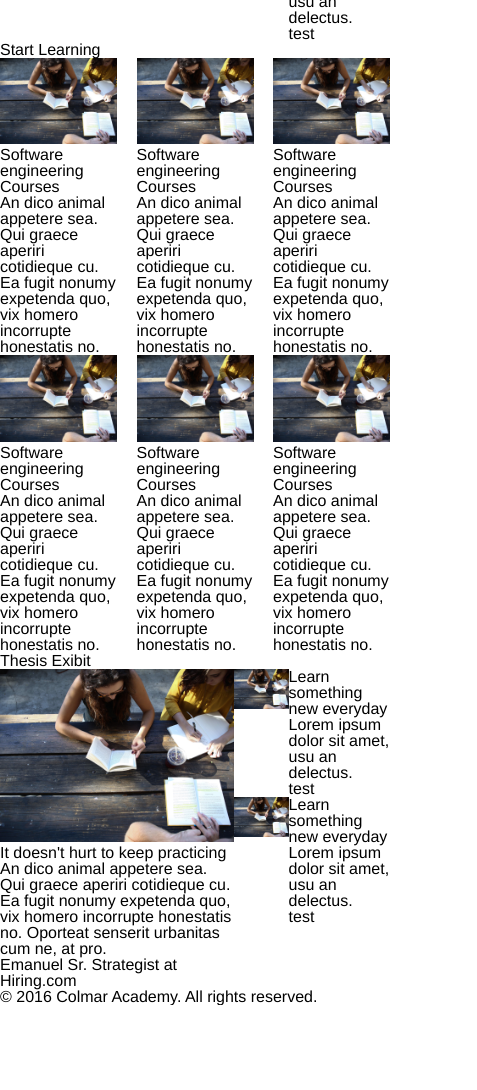
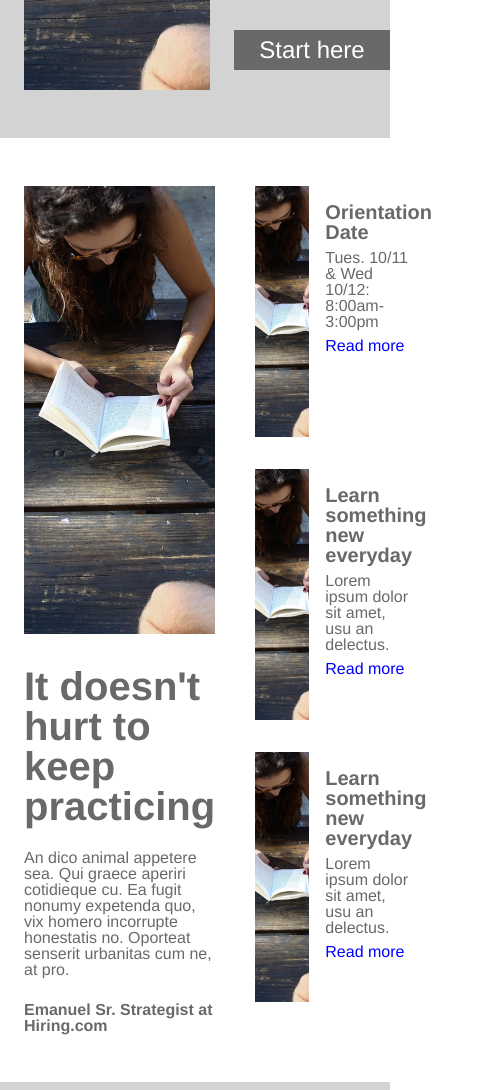
Before and after one commit to 15ambh/ColmarAcademy, a plain HTML site: page index.html in a window 390 px wide. Shown: the part 582-1672 px from the top of the page, 477 px wide, since content can reach past the window. Before the commit the page ends 1587 px from the top, so only its background shows below. Drawn offline with Linux system fonts and the light colour scheme.

Commit message:
Partially done.

```diff
--- a/index.html
+++ b/index.html
@@ -4,6 +4,7 @@
     <meta charset="utf-8">
     <title>Colmar Academy</title>
     <link rel="stylesheet" type="text/css"  href="resources/css/reset.css">
+    <link rel="icon" href="./resources/favicon/favicon.ico" type="image/x-icon">
     <link rel="stylesheet" type="text/css"  href="resources/css/style.css">
   </head>
   <body>
@@ -20,51 +21,50 @@
       </ul>
     </header>
 
-
     <!-- First Container -->
-    <div class="card large" id="one">
-      <div class="media section">
-          <img src="./resources/images/banner.jpg" alt="Peole studying at wooden picnic table.">
+    <div class="card" id="one">
+      <div class="media ">
+        <div class="image">
+        </div>
       </div>
-      <div class="content section">
-        <div class="">
+      <div class="content">
+        <div class="group">
           <h1>Learn something new everyday</h1>
-          <p>Lorem ipsum dolor sit amet, usu an delectus.</p>
-          <div class="">
-          </div>
-          test
+          <h3>Lorem ipsum dolor sit amet, usu an delectus.</h3>
+          <div class="button">
+          Start here
           </div>
         </div>
       </div>
+    </div>  <!-- End of first container -->
 
       <!-- Second Container -->
-      <div class="card large" id="two">
+      <div class="card " id="two">
 
 
-        <div class="media section">  <!-- left Side of Second Container -->
-          <img src="./resources/images/banner.jpg" alt="Peole studying at wooden picnic table.">
+
+        <div class="media">  <!-- left Side of Second Container -->
+          <div class="image large">
+          </div>
           <h2>It doesn't hurt to keep practicing</h2>
           <p>An dico animal appetere sea. Qui graece aperiri cotidieque cu. Ea fugit nonumy expetenda quo, vix homero incorrupte honestatis no. Oporteat senserit urbanitas cum ne, at pro.</p>
-          <div class="">Emanuel Sr. Strategist at Hiring.com
+          <div><strong>Emanuel Sr. Strategist at Hiring.com</strong>
           </div>
         </div>
 
-        <div class="content section"><!-- Right Side of Second Container -->
+        <div class="content"><!-- Right Side of Second Container -->
 
           <!-- Small content item 1 -->
           <div class="card small">
-            <div class="media section"><!-- left Side of Item 1 -->
-                <img src="./resources/images/banner.jpg" alt="Peole studying at wooden picnic table.">
+            <div class="media"><!-- left Side of Item 1 -->
+              <div class="image">
+              </div>
             </div>
-
-            <div class="content section"><!-- Right Side of Item 1 -->
-              <div class="">
-                <h1>Learn something new everyday</h1>
-                <p>Lorem ipsum dolor sit
-                  amet, usu an delectus.</p>
-                <div class="">
-                  test
-                </div>
+            <div class="content"><!-- Right Side of Item 1 -->
+              <div class="smallgroup">
+                <h4>Orientation Date</h4>
+                <p>Tues. 10/11 & Wed 10/12: 8:00am-3:00pm</p>
+                <a href="#">Read more</a>
               </div>
             </div>
           </div> <!-- End of Item 1-->
@@ -72,18 +72,16 @@
 
           <!-- Small content item 2 -->
           <div class="card small">
-            <div class="media section"><!-- left Side of Item 1 -->
-                <img src="./resources/images/banner.jpg" alt="Peole studying at wooden picnic table.">
+            <div class="media"><!-- left Side of Item 2 -->
+              <div class="image">
+              </div>
             </div>
-
-            <div class="content section"><!-- Right Side of Item 1 -->
-              <div class="">
-                <h1>Learn something new everyday</h1>
+            <div class="content"><!-- Right Side of Item 2 -->
+              <div class="smallgroup">
+                <h4>Learn something new everyday</h4>
                 <p>Lorem ipsum dolor sit
                   amet, usu an delectus.</p>
-                <div class="">
-                  test
-                </div>
+                <a href="#">Read more</a>
               </div>
             </div>
           </div> <!-- End of Item 2-->
@@ -91,80 +89,97 @@
 
           <!-- Small content item 3 -->
           <div class="card small">
-            <div class="media section"><!-- left Side of Item 3 -->
-                <img src="./resources/images/banner.jpg" alt="Peole studying at wooden picnic table.">
+            <div class="media"><!-- left Side of Item 3 -->
+              <div class="image">
+              </div>
             </div>
 
-            <div class="content section"><!-- Right Side of Item 3 -->
-              <div class="">
-                <h3>Learn something new everyday</h3>
+            <div class="content"><!-- Right Side of Item 3 -->
+              <div class="smallgroup">
+                <h4>Learn something new everyday</h4>
                 <p>Lorem ipsum dolor sit
                   amet, usu an delectus.</p>
-                <div class="">
-                    test
-                </div>
+                <a href="#">Read more</a>
               </div>
             </div>
           </div> <!-- End of Item 3-->
 
-            </div>  <!-- End of right side of second container -->
-          </div>  <!-- End of second container -->
+        </div>  <!-- End of right side of second container -->
+      </div>  <!-- End of second container -->
 
           <!-- Third Container -->
           <div id="three">
 
             <div class=""> <!--Title-->
-              <h2>Start Learning</h2>
+              <h3>Start Learning</h3>
             </div>
 
             <div class="card wrap"> <!--Box of Boxes-->
 
-              <div class="media section"><!--box 1-->
-                <img src="./resources/images/banner.jpg" alt="Peole studying at wooden picnic table.">
-                <h2>Software engineering</h2>
-                <div class="">Courses
+              <div class="box"><!--box 1-->
+                <div class="image-box">
+                  <img src="./resources/images/course-computer-art.jpg" alt="to be entered">
                 </div>
-                <p>An dico animal appetere sea. Qui graece aperiri cotidieque cu. Ea fugit nonumy expetenda quo, vix homero incorrupte honestatis no.</p>
+                <div class ="text_box">
+                  <h4>Software engineering</h4>
+                  <h5>Courses</h5>
+                  <p>Web development, mobile development, iOT, APIs</p>
+                </div>
               </div><!--End of Box 1-->
 
-              <div class="media section"><!--box 2-->
-                <img src="./resources/images/banner.jpg" alt="Peole studying at wooden picnic table.">
-                <h2>Software engineering</h2>
-                <div class="">Courses
+              <div class="box"><!--box 2-->
+                <div class="image-box">
+                  <img src="./resources/images/course-computer-art.jpg" alt="to be entered">
                 </div>
-                <p>An dico animal appetere sea. Qui graece aperiri cotidieque cu. Ea fugit nonumy expetenda quo, vix homero incorrupte honestatis no.</p>
+                <div class="text_box">
+                  <h4>Computer Art</h4>
+                  <h5>Courses</h5>
+                  <p>Imaging and Design, Web Design, Motion Graphics & Visual Effects, Computer Animation</p>
+                </div>
               </div><!--End of Box 2-->
 
-              <div class="media section"><!--box 3-->
-                <img src="./resources/images/banner.jpg" alt="Peole studying at wooden picnic table.">
-                <h2>Software engineering</h2>
-                <div class="">Courses
+              <div class="box"><!--box 3-->
+                <div class="image-box">
+                  <img src="./resources/images/course-computer-art.jpg" alt="to be entered">
                 </div>
-                <p>An dico animal appetere sea. Qui graece aperiri cotidieque cu. Ea fugit nonumy expetenda quo, vix homero incorrupte honestatis no.</p>
+                <div class="text_box">
+                  <h4>Software engineering</h4>
+                  <h5>Courses</h5>
+                  <p>Web development, mobile development, iOT, APIs</p>
+                </div>
               </div><!--End of Box 3-->
 
-              <div class="media section"><!--box 4-->
-                <img src="./resources/images/banner.jpg" alt="Peole studying at wooden picnic table.">
-                <h2>Software engineering</h2>
-                <div class="">Courses
+              <div class="box"><!--box 4-->
+                <div class="image-box">
+                  <img src="./resources/images/course-computer-art.jpg" alt="to be entered">
                 </div>
-                <p>An dico animal appetere sea. Qui graece aperiri cotidieque cu. Ea fugit nonumy expetenda quo, vix homero incorrupte honestatis no.</p>
+                <div class="text_box">
+                  <h4>Software engineering</h4>
+                  <h5>Courses</h5>
+                  <p>Web development, mobile development, iOT, APIs</p>
+                </div>
               </div><!--End of Box 4-->
 
-              <div class="media section"><!--box 5-->
-                <img src="./resources/images/banner.jpg" alt="Peole studying at wooden picnic table.">
-                <h2>Software engineering</h2>
-                <div class="">Courses
+              <div class="box"><!--box 5-->
+                <div class="image-box">
+                  <img src="./resources/images/course-computer-art.jpg" alt="to be entered">
                 </div>
-                <p>An dico animal appetere sea. Qui graece aperiri cotidieque cu. Ea fugit nonumy expetenda quo, vix homero incorrupte honestatis no.</p>
+                <div class="text_box">
+                  <h4>Software engineering</h4>
+                  <h5>Courses</h5>
+                  <p>Web development, mobile development, iOT, APIs</p>
+                </div>
               </div><!--End of Box 5-->
 
-              <div class="media section"><!--box 6-->
-                <img src="./resources/images/banner.jpg" alt="Peole studying at wooden picnic table.">
-                <h2>Software engineering</h2>
-                <div class="">Courses
+              <div class="box"><!--box 6-->
+                <div class="image-box">
+                  <img src="./resources/images/course-computer-art.jpg" alt="to be entered">
                 </div>
-                <p>An dico animal appetere sea. Qui graece aperiri cotidieque cu. Ea fugit nonumy expetenda quo, vix homero incorrupte honestatis no.</p>
+                <div class="text_box">
+                  <h4>Software engineering</h4>
+                  <h5>Courses</h5>
+                  <p>Web development, mobile development, iOT, APIs</p>
+                </div>
               </div><!--End of Box 6-->
 
             </div><!--End of Box of Boxes-->
@@ -177,31 +192,33 @@
             <div class="">
               <h2>Thesis Exibit</h2>
             </div>
-            <div  class="card large">
-              <div class="media section">  <!-- left Side of Fourth Container -->
-                <img src="./resources/images/banner.jpg" alt="Peole studying at wooden picnic table.">
+            <div  class="card ">
+              <div class="media">  <!-- left Side of Fourth Container -->
+                <div class="image large">
+                  <video src="./resources/videos/thesis.mp4"
+                  width="100%" height="" controls> Video Not Supported
+                </div>
                 <h2>It doesn't hurt to keep practicing</h2>
                 <p>An dico animal appetere sea. Qui graece aperiri cotidieque cu. Ea fugit nonumy expetenda quo, vix homero incorrupte honestatis no. Oporteat senserit urbanitas cum ne, at pro.</p>
                 <div class="">Emanuel Sr. Strategist at Hiring.com
                 </div>
               </div>
 
-              <div class="content section"><!-- Right Side of Fourth Container -->
+              <div class="content"><!-- Right Side of Fourth Container -->
 
                 <!-- Small content item 1 -->
                 <div class="card small">
-                  <div class="media section"><!-- left Side of Item 1 -->
-                      <img src="./resources/images/banner.jpg" alt="Peole studying at wooden picnic table.">
+                  <div class="media"><!-- left Side of Item 1 -->
+                    <div class="image">
+                    </div>
                   </div>
 
-                  <div class="content section"><!-- Right Side of Item 1 -->
-                    <div class="">
-                      <h1>Learn something new everyday</h1>
+                  <div class="content"><!-- Right Side of Item 1 -->
+                    <div class="smallgroup">
+                      <h4>Learn something new everyday</h4>
                       <p>Lorem ipsum dolor sit
                         amet, usu an delectus.</p>
-                      <div class="">
-                        test
-                      </div>
+                      <a href="#">Read more</a>
                     </div>
                   </div>
                 </div> <!-- End of Item 1-->
@@ -209,23 +226,24 @@
 
                 <!-- Small content item 2 -->
                 <div class="card small">
-                  <div class="media section"><!-- left Side of Item 1 -->
-                      <img src="./resources/images/banner.jpg" alt="Peole studying at wooden picnic table.">
+                  <div class="media"><!-- left Side of Item 2 -->
+                    <div class="image">
+                    </div>
                   </div>
 
-                  <div class="content section"><!-- Right Side of Item 1 -->
-                    <div class="">
-                      <h1>Learn something new everyday</h1>
+                  <div class="content"><!-- Right Side of Item 2 -->
+                    <div class="smallgroup">
+                      <h4>Learn something new everyday</h4>
                       <p>Lorem ipsum dolor sit
                         amet, usu an delectus.</p>
-                      <div class="">
-                        test
-                      </div>
+                      <a href="#">Read more</a>
                     </div>
                   </div>
                 </div> <!-- End of Item 2-->
+
+
               </div>  <!-- End of right side of Fourth container -->
-            </div>  <!-- End of Large -->
+            </div>  <!-- End of card -->
           </div>  <!-- End of Fourth container -->
 
           <footer>
--- a/resources/css/style.css
+++ b/resources/css/style.css
@@ -2,13 +2,36 @@ html{
   font-size: 16px;
   font-family: helvetica,sans-serif;
   text-align: left;
+  color: dimgray;
+  box-sizing: border-box;
 }
 
 img{
-  max-width:100%;
-  height:auto;
+    max-width: 100%;
+    height: auto;
+    display:block;
   }
 
+h1{
+  font-size: 3rem;
+
+}
+h2{
+  font-size: 2.5rem;
+
+}
+h3{
+  font-size: 2rem;
+
+}
+h4{
+  font-size: 1.25rem;
+}
+
+
+h1,h2,h3,h4,strong{
+  font-weight: bold;
+}
 
 /* Header */
 
@@ -26,63 +49,178 @@ header div{
   align-items: center;
 }
 
-header strong{
-  font-weight: bold;
-}
-
-
 header li{
   display:inline;
   padding-left: 2rem;
 }
 
-/* general card layout */
-
 .card{
   display:flex;
+  padding: 2rem 0;
 
 }
-.large .media{
-align-items: flex-start;
+
+/* first, Second and fourth Container */
+
+
+  .media{
+   /* display: flex;
+   flex-direction: column; */
    width:60%;
-height:auto;
+   height: auto;
+   padding: 1rem 1.5rem;
   }
 
-.large .content{
+  .media .image{
+  background-image: url(../images/banner.jpg);
+  background-repeat: no-repeat;
+  background-position:bottom;
+  background-size: cover;
+}
+.content{
   width:40%;
-  height:auto;
 }
 
+
+
+/* Second Container and fourth Container */
+#two .large{
+  height: 28rem;
+}
+.card .small{
+  padding: 1rem;
+  width:100%;
+  min-height:28.5%;
+}
 .small .media{
-align-items: flex-start;
  width:35%;
-height:auto;
+ height: auto;
+ padding: 0;
+}
+.small .image{
+height: 100%;
+width: auto;
+}
+.small .content{
+  width:65%;
+}
+.smallgroup{
+padding: 1rem 0 1rem 1rem;
+}
+.smallgroup h4, .smallgroup p{
+  padding-bottom: .5rem;
 }
 
-.small .content{
-  width:65%;
-  height:auto;
+
+/* First Container */
+#one .media {
+
+}
+#one .media .image{
+  background-image: url(../images/banner.jpg);
+  height: 35rem;
+  width:auto;
 }
 
-.section{
+#one .content{
+margin: auto 0;
+width:40%;
+}
+
+#one h1,#one h3{
+  padding-bottom:3rem;
+}
+#one{
+background-color: lightgray;
+}
+
+.button{
+  color: white;
+  background-color: dimgray;
+  font-size: 1.5rem;
+  text-align: center;
+  padding: .5rem;
+}
+.button:hover{
+  background-color: slategray;
+  transition-duration: 500ms;
+
+}
+.button:active{
+    background-color:DARKSLATEGRAY;
+  }
+
+  /* Second Container */
+  #two h2{
+    padding-top: 2rem;
+  }
+  #two .media p{
+    padding: 1.5rem 0;
+  }
+
+  a{
+    text-decoration: none;
+    color:blue;
+  }
+  a:hover{
+    text-decoration: underline;
+    color:darkblue;
+  }
+  a:visited{
+    color: teal;
 
   }
 
 
-
-/* Container 1 */
-/* Container 2 */
-/* Container 3 */
+/* Third Container */
+#three{
+  background-color: lightgray;
+  padding: 1rem 0 2rem 0;
+}
 
 .wrap{
-  flex-wrap: wrap;
-  margin:auto;
-  justify-content: space-between;
+  display:flex;
+  flex-flow: row wrap;
+  justify-content: center;
+  padding: 0rem 3.5rem;
 }
-.wrap .media{
-  max-width: 30%;
 
+#three .box{
+  max-width: 30% ;
+  min-width: 28%;
+  flex:1 1;
+  height: auto;
+  overflow: hidden;
+  background-color: white;
+  border:1rem solid lightgray;
+}
+
+.image-box{
+
+}
+.text_box{
+  padding:.5rem 1rem 1rem 1rem;
+}
+
+#three h4,#three h5,#three p{
+  padding: .5rem  0 .5rem 0;
+}
+
+#three h3{
+  text-align: center;
+  padding: 1rem 0;
 }
 
 
-/* Container 4 */
+#three h5{
+  text-transform: uppercase;
+}
+
+#three p{
+  font-weight: normal;
+}
+
+#four video{
+  width: 100%;
+  height: auto;
+}
--- /dev/null
+++ b/resources/css/style1.css
@@ -0,0 +1,192 @@
+html{
+  font-size: 16px;
+  font-family: helvetica,sans-serif;
+  text-align: left;
+}
+
+img{
+  max-width:100%;
+  height:auto;
+}
+
+
+h1,h2,h3,strong{
+  font-weight: bold;
+}
+
+/* Header */
+
+header{
+  display: flex;
+  height: 4rem;
+  justify-content: space-between;
+  align-items: center;
+  padding:0 2rem;
+}
+header div{
+  display:flex;
+  line-height: 2;
+  text-transform: uppercase;
+  align-items: center;
+}
+
+header strong{
+  font-weight: bold;
+}
+
+
+header li{
+  display:inline;
+  padding-left: 2rem;
+}
+
+/* general card layout */
+
+.card{
+display:flex;
+}
+
+.content{
+display: flex;
+flex-direction: column;
+}
+
+.media {
+  display: flex;
+  flex-flow: column nowrap;
+  justify-content: center;
+  align-items: center;
+  overflow:hidden;
+}
+
+.image{
+  background-image: url(../images/banner.jpg);
+  background-position: center;
+  background-size: cover;
+  background-repeat: no-repeat;
+  flex: 1 1;
+  min-width: 100%;
+  min-height: 100%;
+}
+
+/* container 1,2,4 general*/
+.large h1{
+  font-size: 3rem;
+}
+.large h2{
+  font-size: 2rem;
+}
+.large h3{
+  font-size: 1.5rem;
+}
+.large p, .large div{
+  font-size: 1.25rem;
+}
+
+.large .media {
+width:60%;
+padding: 2rem 1.5rem;
+
+}
+
+.large .content{
+  width:40%;
+  height:auto;
+  padding:1.5rem 0;
+}
+
+
+.small h1{
+  font-size: 1rem;
+}
+
+.small p, .small a {
+  font-size: 0.75rem;
+}
+
+.card.small{
+  height: 30%;
+}
+.small .media{
+width:35%;
+padding: .5rem 1rem;
+}
+
+.small .image{
+  height: 100%;
+}
+
+.small .content{
+  width:65%;
+  padding:0.5rem 0;
+
+}
+
+
+
+/* Exceptions */
+
+
+#one .content,.small .content{
+  justify-content:center;
+}
+
+
+/*Container 1 */
+#one .image{
+
+}
+
+#one{
+background-color: gainsboro;
+}
+
+ #one h1,#one p, #one .button{
+  margin: 1.5rem 0;
+}
+
+#one .content .group{
+  display: flex;
+  flex-direction: column;
+  justify-content: center;
+  max-width: 70%;
+  flex-grow: 1;
+  margin: 2rem 0;
+}
+
+
+.button{
+  text-align: center;
+  padding: .5rem 0;
+  background-color: dimgrey;
+  color: white;
+  width: 100%;
+}
+
+
+/* Container 2 */
+ #two h2 {
+ margin: 2rem 0 1.5rem 0;
+}
+#two .media div {
+  margin-top: 1.5rem;
+}
+
+#two .content{
+  justify-content: space-between;
+}
+
+/* Container 3 */
+
+.wrap{
+  flex-wrap: wrap;
+  margin:auto;
+  justify-content: space-between;
+}
+.wrap .media{
+  max-width: 30%;
+
+}
+
+
+/* Container 4 */
```
Also changed, not shown: resources/favicon/favicon.ico (added), resources/favicon/ic-logo.jpg (added), resources/images/ic-logo.jpg (added). Lines whose indentation alone changed are shown as unchanged.
